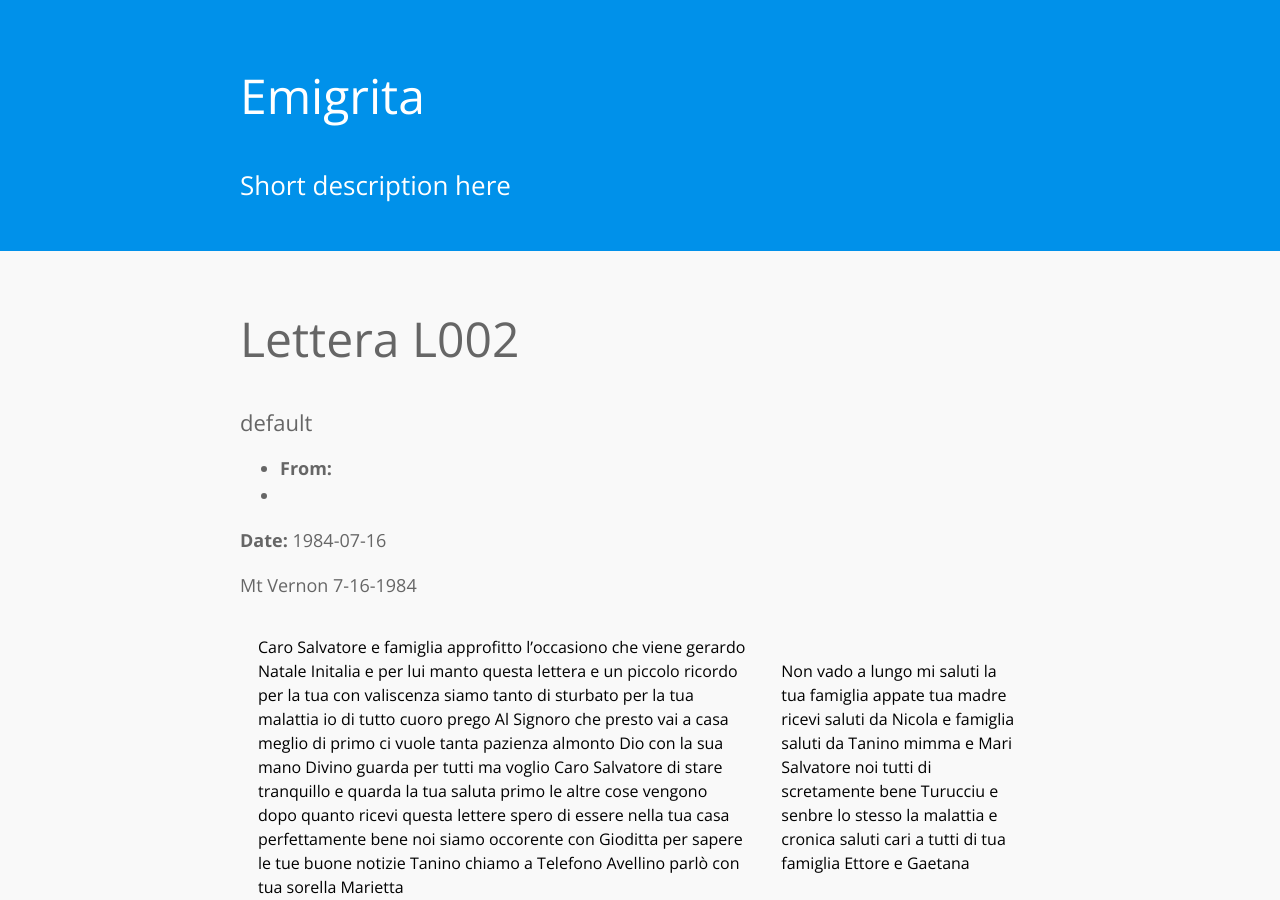
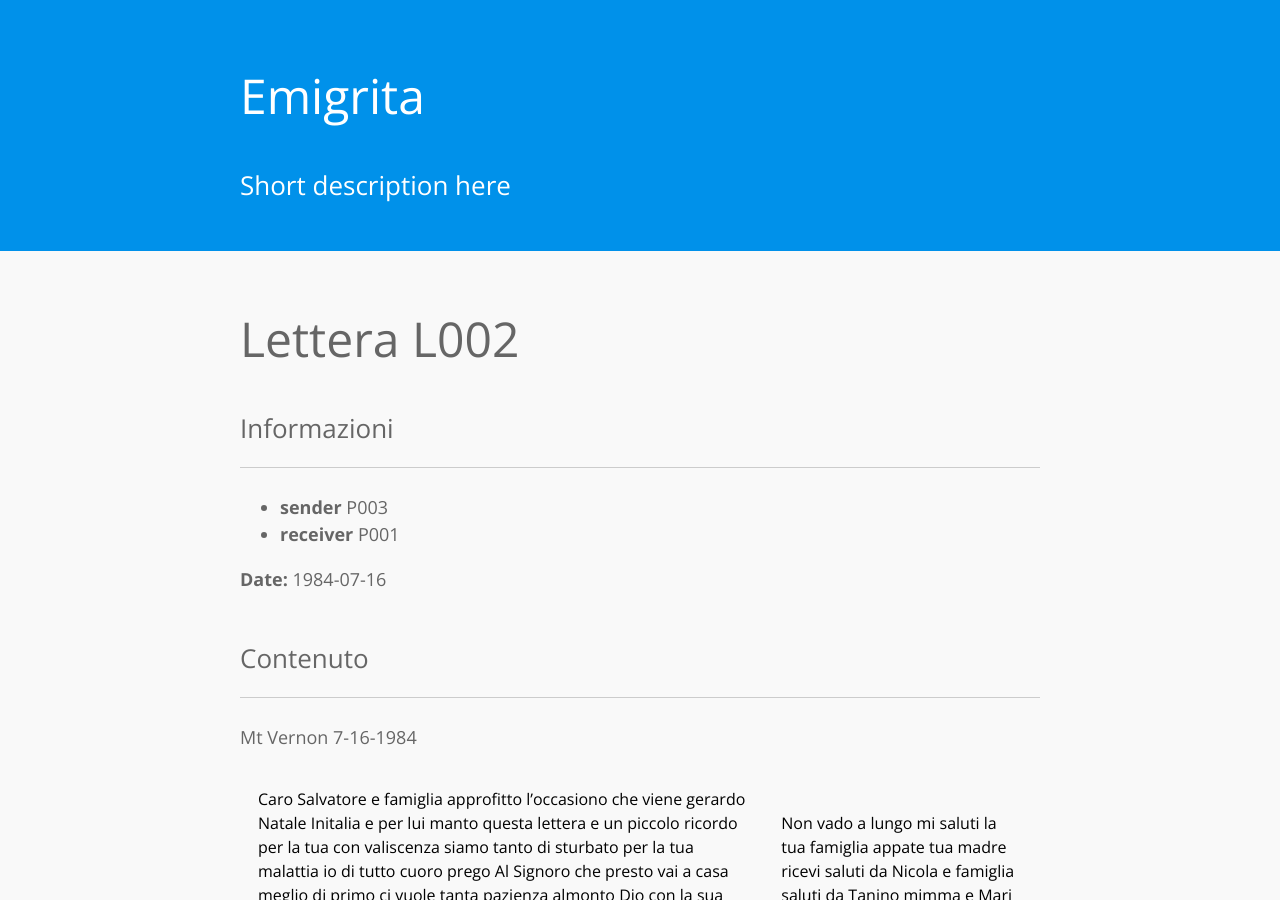
Before and after one commit to emigrita/emigrita.github.io, a Jekyll site: the page built from items/L002.md, in a window 1280 px wide and 900 px high. Built offline with Jekyll 4.4.1, drawn with Linux system fonts in a browser that asks for light colours.

Commit message:
Update item.html

```diff
--- a/_layouts/item.html
+++ b/_layouts/item.html
@@ -28,13 +28,12 @@
     <article>
       <main>
       <h1> {{ page.title }}</h1>
-      <h3> {{ page.description }}</h3>
+        <h2> Informazioni</h2>
       <ul>
-        <li> <strong> From: </strong> {{ page.peoples.sender-id }} </li>
-        <li> {% for people in page.peoples.receiver-id %}<strong> To: </strong> {{ people.receiver-id }} {% endfor %} </li>
+         {% for people in page.peoples%}<li><strong> {{ people.role }} </strong> {{ people.id}} </li> {% endfor %}
       </ul>
       <p><strong>Date:</strong> {{ page.date }}</p>
-
+        <h2>Contenuto</h2>
         {{ content }}
     </main>
     </article>
```
